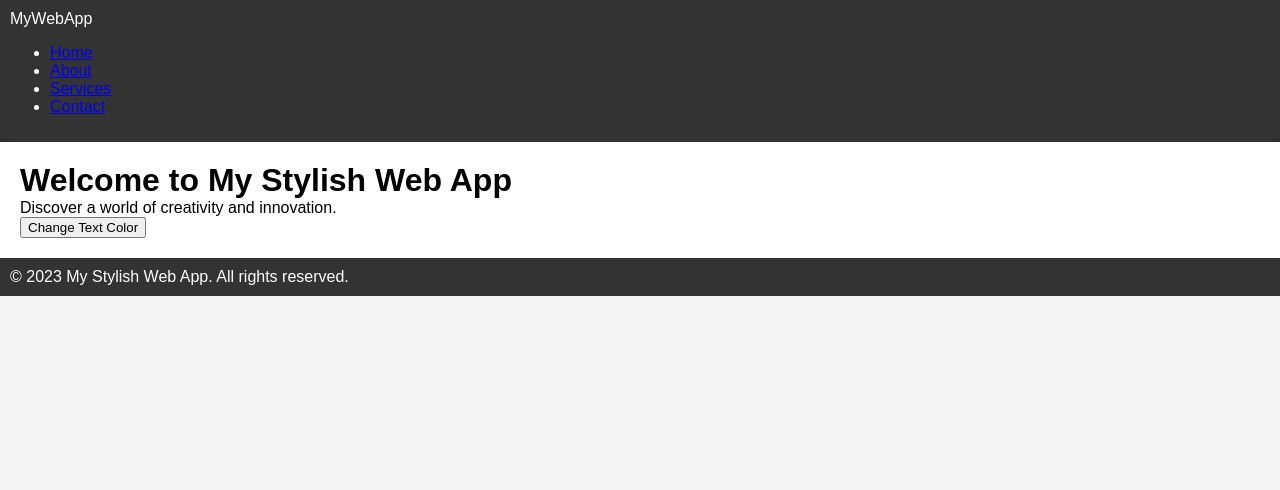
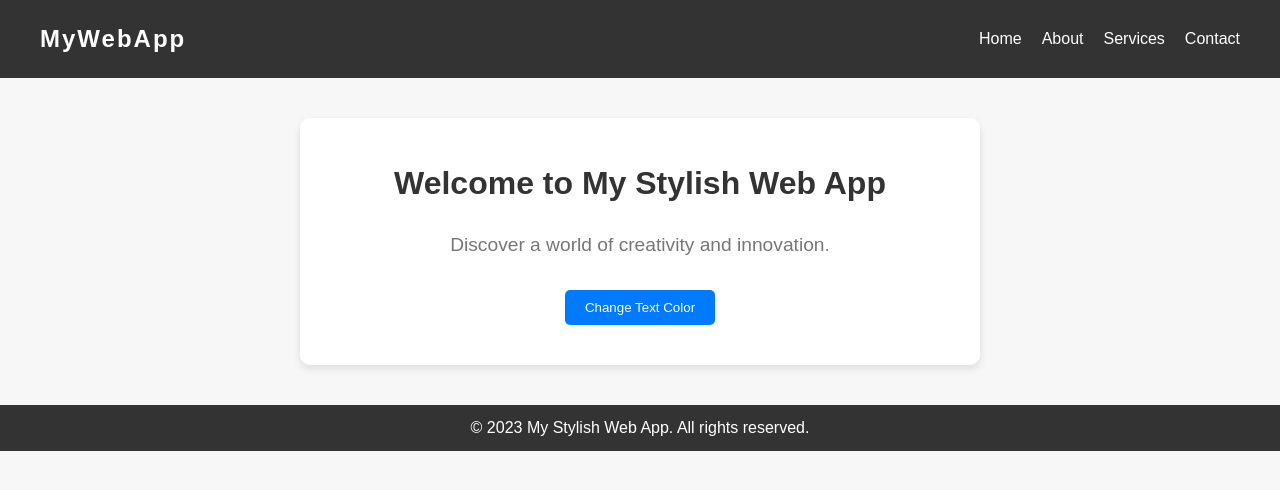
Before and after one commit to mohdimtiyaz002/static-php-web-app, a plain HTML site: page index.html in a window 1280 px wide. Drawn offline with Linux system fonts and the light colour scheme.

Commit message:
Update style.css

```diff
--- a/style.css
+++ b/style.css
@@ -1,23 +1,106 @@
 /* Reset some default styles */
-body, h1, p {
+body, h1, h2, p, ul, li {
     margin: 0;
     padding: 0;
 }
 
 /* Basic styling */
 body {
-    font-family: Arial, sans-serif;
-    background-color: #f5f5f5;
+    font-family: 'Arial', sans-serif;
+    background-color: #f7f7f7;
+    color: #333;
+    line-height: 1.6;
 }
 
-header, footer {
+/* Header Styles */
+.header {
     background-color: #333;
     color: white;
+    padding: 20px 0;
+    text-align: center;
+}
+
+.nav {
+    display: flex;
+    justify-content: space-between;
+    align-items: center;
+    max-width: 1200px;
+    margin: 0 auto;
+}
+
+.logo {
+    font-size: 1.5rem;
+    font-weight: bold;
+    letter-spacing: 2px;
+}
+
+.nav-list {
+    list-style: none;
+    display: flex;
+}
+
+.nav-item {
+    margin-right: 20px;
+}
+
+.nav-item:last-child {
+    margin-right: 0;
+}
+
+.nav-item a {
+    text-decoration: none;
+    color: white;
+    transition: color 0.3s ease;
+}
+
+.nav-item a:hover {
+    color: #007bff;
+}
+
+/* Main Content Styles */
+.main {
+    text-align: center;
+    padding: 40px 0;
+}
+
+.content {
+    background-color: white;
+    box-shadow: 0 4px 8px rgba(0, 0, 0, 0.1);
+    padding: 40px;
+    border-radius: 10px;
+    max-width: 600px;
+    margin: 0 auto;
+}
+
+.main-title {
+    font-size: 2rem;
+    margin-bottom: 20px;
+}
+
+.main-text {
+    font-size: 1.2rem;
+    margin-bottom: 30px;
+    color: #777;
+}
+
+.main-button {
+    background-color: #007bff;
+    color: white;
+    border: none;
+    padding: 10px 20px;
+    border-radius: 5px;
+    cursor: pointer;
+    transition: background-color 0.3s ease;
+}
+
+.main-button:hover {
+    background-color: #0056b3;
+}
+
+/* Footer Styles */
+.footer {
+    background-color: #333;
+    color: white;
+    text-align: center;
     padding: 10px;
 }
-
-main {
-    padding: 20px;
-    background-color: white;
-    box-shadow: 0 0 5px rgba(0, 0, 0, 0.1);
-}
```
